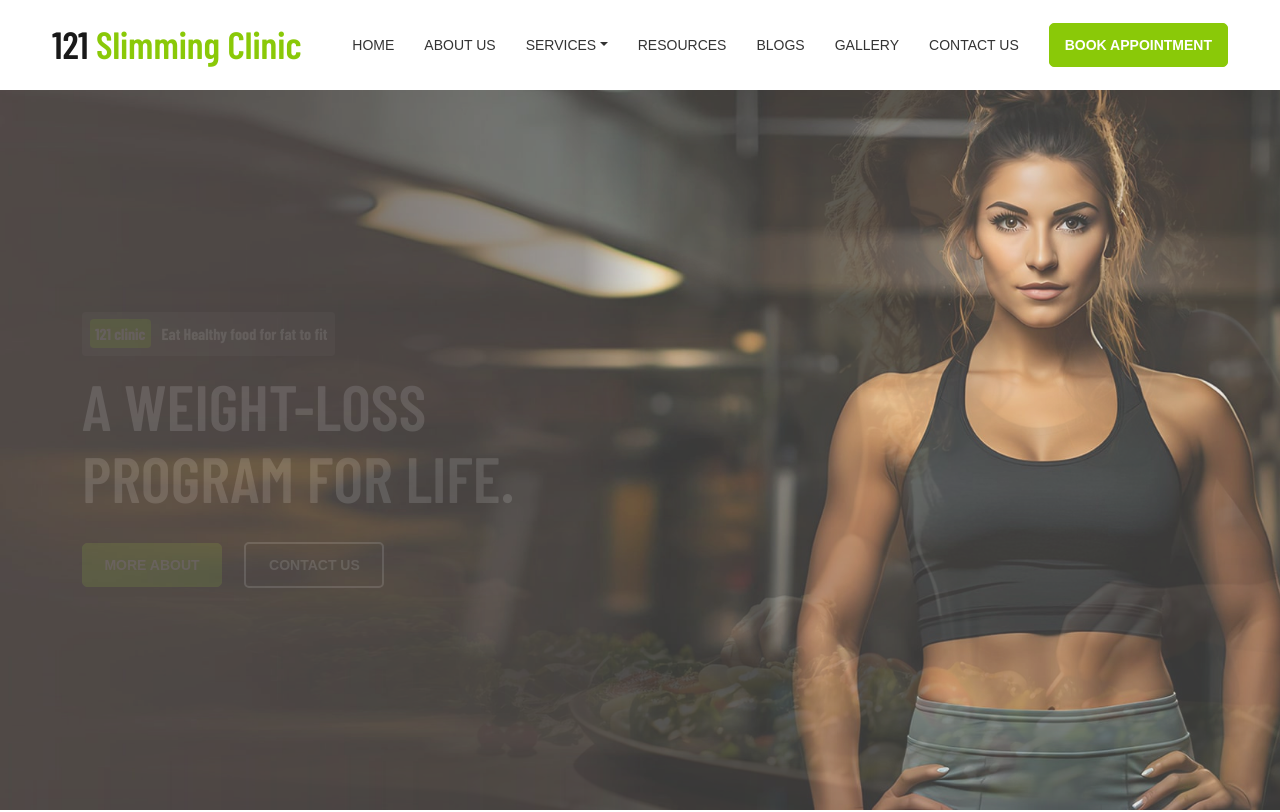
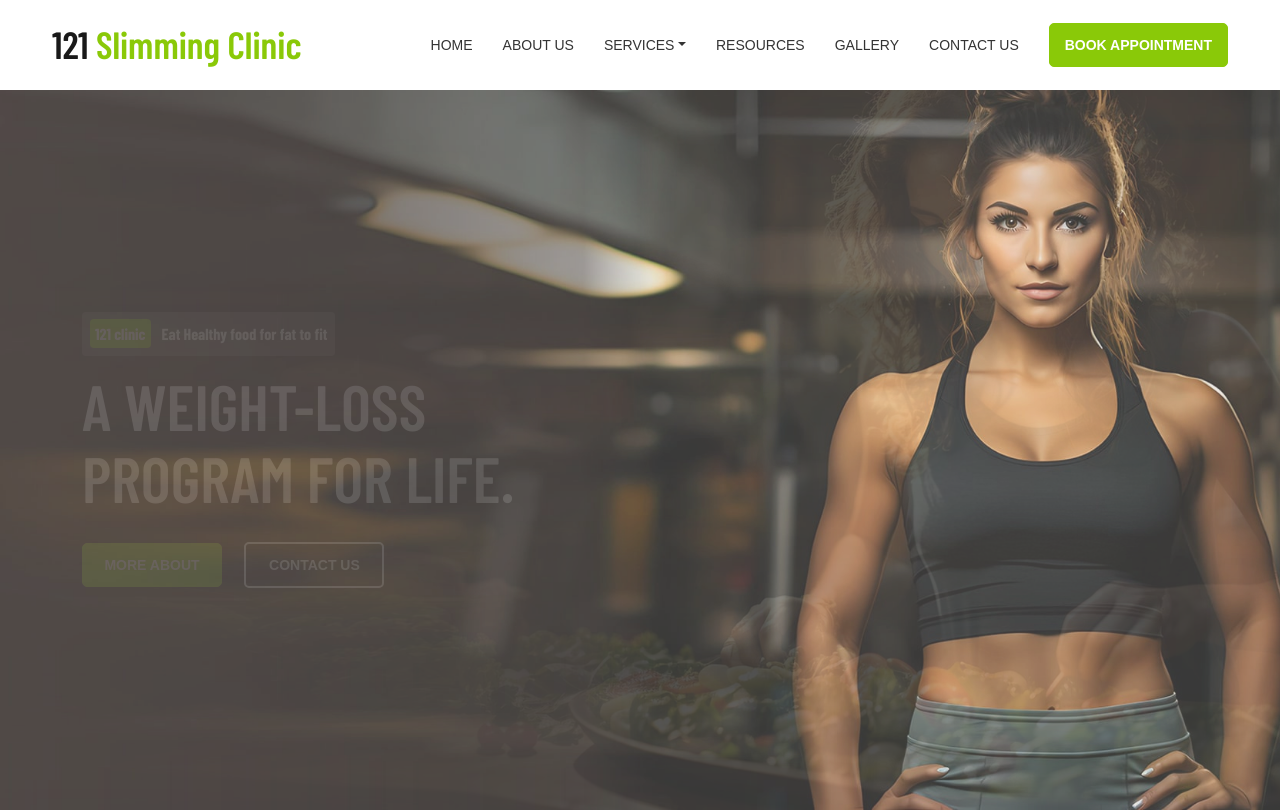
Before and after one commit to Mojahidraza123/121-slimming-clinic, a plain HTML site: page index.html in a window 1280 px wide. Shown: the top 812 px of the page. Drawn offline with nearby package versions, Linux system fonts and the light colour scheme; a web font is replaced by a local one.

Commit message:
remove blogs

```diff
--- a/index.html
+++ b/index.html
@@ -40,7 +40,6 @@
                                     </ul>
                                 </li>
                                 <li class="nav-item"><a class="nav-link" href="#!">RESOURCES</a></li>
-                                <li class="nav-item"><a class="nav-link" href="#!">BLOGS</a></li>
                                 <li class="nav-item"><a class="nav-link" href="#!">GALLERY</a></li>
                                 <li class="nav-item"><a class="nav-link" href="#!">CONTACT US</a></li>
                             </ul>
```
